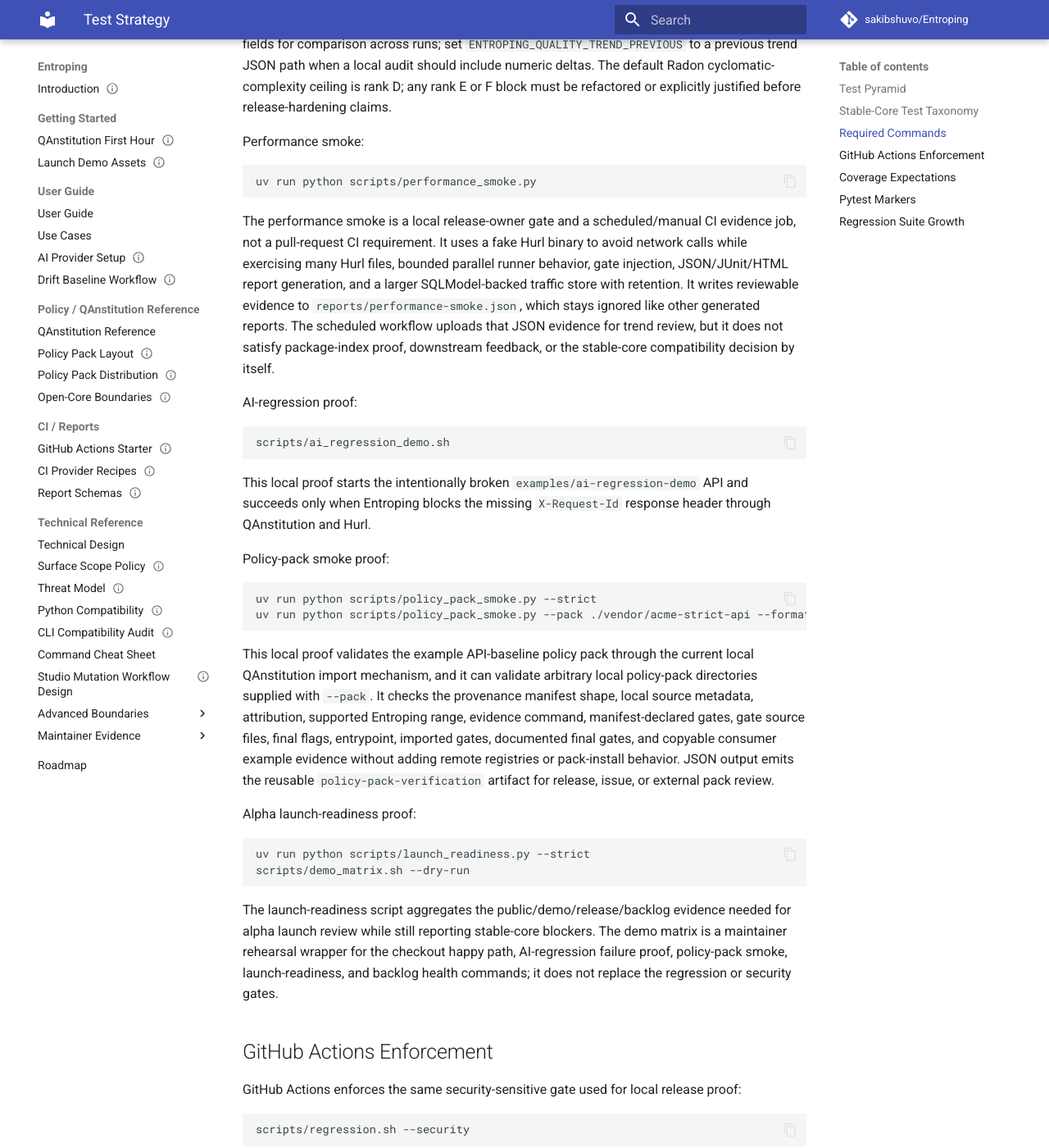
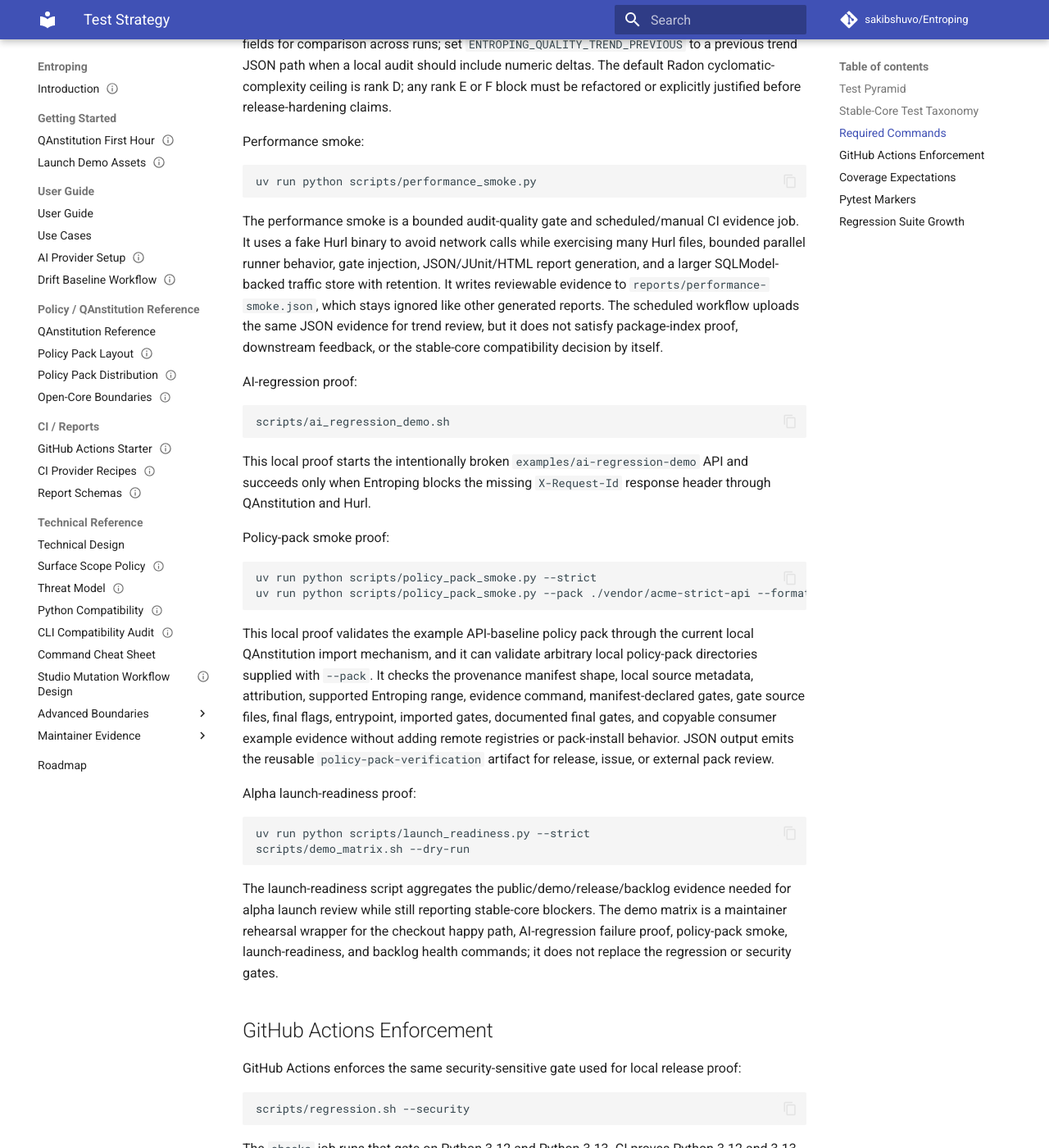
Before and after one commit to sakibshuvo/Entroping, an MkDocs documentation site: the page built from docs/meta/TEST_STRATEGY.md, in a window 1280 px wide and 1400 px high, scrolled down 3083 px. Shown: the whole window at 82% size. Built offline with MkDocs 1.6.1 and Material for MkDocs 9.7.7, drawn with Linux system fonts in a browser that asks for light colours; comment, search, counter and statistics services are not loaded; some of the changed text lies outside the part shown.

Commit message:
ci(tests): enforce bounded performance smoke

````diff
--- a/docs/meta/TEST_STRATEGY.md
+++ b/docs/meta/TEST_STRATEGY.md
@@ -52,11 +52,11 @@
 - `security`: secrets, redaction, path handling, subprocess, and policy-risk tests.
 
 `scripts/audit_quality.sh` writes `reports/test-taxonomy.json` before the
-coverage, Radon, and Vulture gates, then uploads the report with the rest of the
-ignored quality artifacts in CI. The taxonomy is file-level and deterministic;
-pytest markers improve classification when present, but the script also uses
-stable file-name rules so it can summarize the existing suite without mass
-marker churn.
+coverage, Radon, Vulture, quality-trend, and bounded performance smoke gates,
+then uploads the report with the rest of the ignored quality artifacts in CI.
+The taxonomy is file-level and deterministic; pytest markers improve
+classification when present, but the script also uses stable file-name rules so
+it can summarize the existing suite without mass marker churn.
 
 ## Required Commands
 
@@ -151,15 +151,15 @@
 uv run python scripts/performance_smoke.py
 ```
 
-The performance smoke is a local release-owner gate and a scheduled/manual CI
-evidence job, not a pull-request CI requirement. It uses a fake Hurl binary to
-avoid network calls while exercising many Hurl files, bounded parallel runner
-behavior, gate injection, JSON/JUnit/HTML report generation, and a larger
-SQLModel-backed traffic store with retention. It writes reviewable evidence to
+The performance smoke is a bounded audit-quality gate and scheduled/manual CI
+evidence job. It uses a fake Hurl binary to avoid network calls while
+exercising many Hurl files, bounded parallel runner behavior, gate injection,
+JSON/JUnit/HTML report generation, and a larger SQLModel-backed traffic store
+with retention. It writes reviewable evidence to
 `reports/performance-smoke.json`, which stays ignored like other generated
-reports. The scheduled workflow uploads that JSON evidence for trend review,
-but it does not satisfy package-index proof, downstream feedback, or the
-stable-core compatibility decision by itself.
+reports. The scheduled workflow uploads the same JSON evidence for trend
+review, but it does not satisfy package-index proof, downstream feedback, or
+the stable-core compatibility decision by itself.
 
 AI-regression proof:
 
@@ -223,6 +223,10 @@
 scripts/audit_quality.sh
 ```
 
+The quality-audit job also runs `uv run python scripts/performance_smoke.py`
+through `scripts/audit_quality.sh`, so bounded large-suite, report, and traffic
+store smoke evidence is PR-enforced without adding a flaky benchmark suite.
+
 The `install-smoke` job proves the supported install path across operating
 systems:
 
@@ -257,15 +261,15 @@
 Broken public-docs links, invalid navigation entries, and MkDocs warnings fail
 before the GitHub Pages deployment workflow can publish from `main`.
 
-The `performance-smoke` workflow runs on a weekly schedule and by manual
-dispatch only:
+The separate `performance-smoke` workflow runs on a weekly schedule and by
+manual dispatch only:
 
 ```bash
 uv run python scripts/performance_smoke.py
 ```
 
-It uploads `reports/performance-smoke.json` as workflow evidence without adding
-performance timing noise to every pull request.
+It uploads `reports/performance-smoke.json` as additional workflow evidence for
+trend review; the PR-enforced smoke is the bounded audit-quality invocation.
 
 The documentation governance gate also runs:
 
````
Also changed, not shown: .context/changelog.md (+5 -0 lines), .context/plan.md (+13 -10 lines), README.md (+1 -2 lines), docs/meta/PROJECT_PROGRESS.md (+1 -1 lines), docs/technical/TDS.md (+1 -1 lines), 3 other files.
